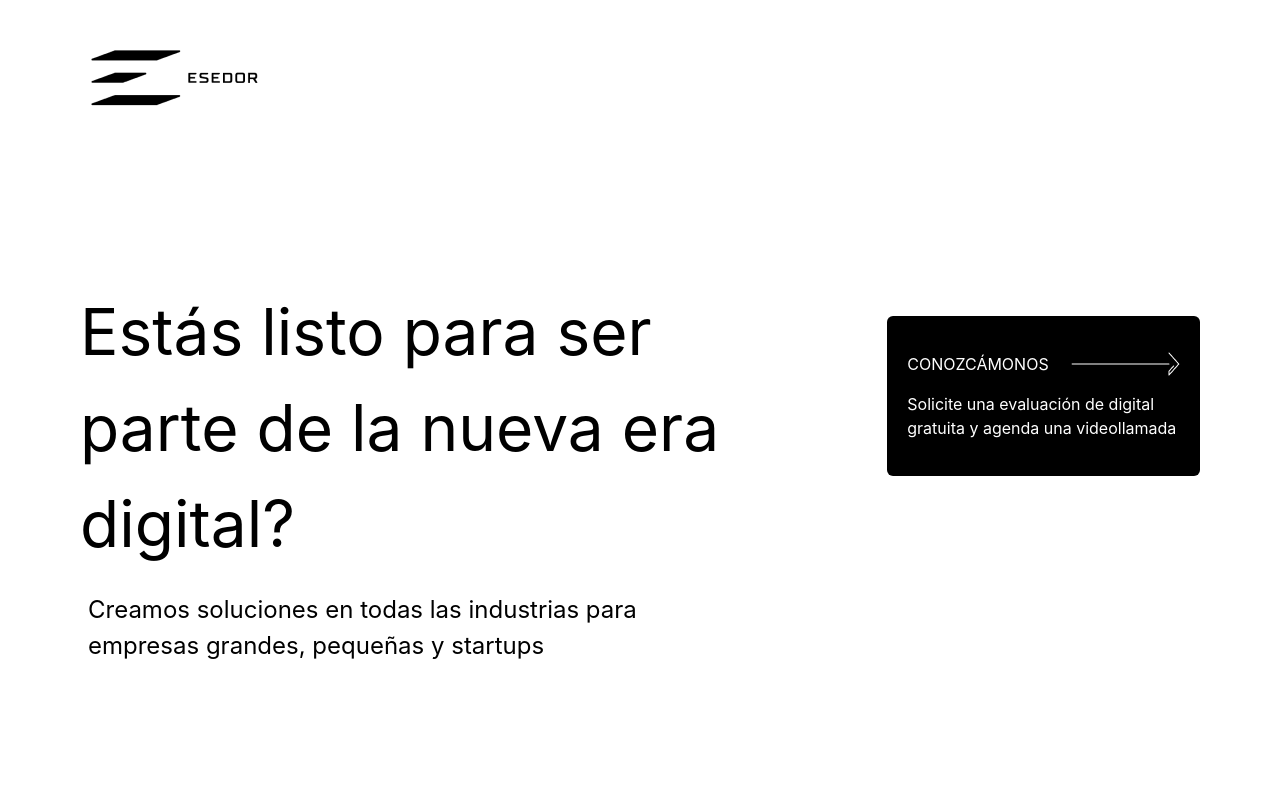
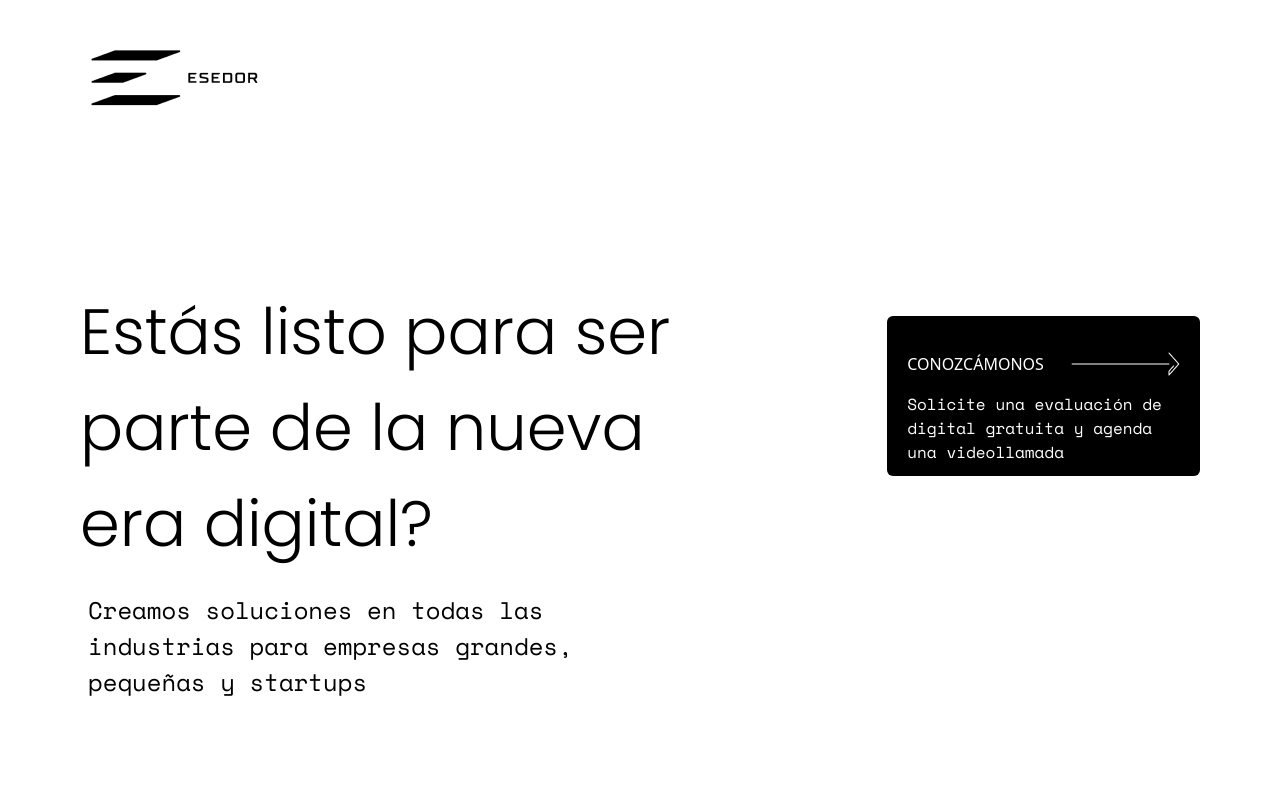
Before and after one commit to ZambranoBeicker/esedor_landingpage-web, a React (Create React App) app: page / in a window 1280 px wide. Shown: the top 800 px of the page. Built offline with nearby package versions, Linux system fonts and the light colour scheme.

Commit message:
Add sass file and change the font-families

```diff
--- a/public/index.html
+++ b/public/index.html
@@ -4,6 +4,8 @@
     <meta charset="utf-8" />
     <link rel="icon" href="%PUBLIC_URL%/favicon.ico" />
     <meta name="viewport" content="width=device-width, initial-scale=1" />
+    <link href="https://fonts.googleapis.com/css2?family=Space+Mono:ital,wght@0,400;0,700;1,400;1,700&display=swap" rel="stylesheet">
+    <link href="https://fonts.googleapis.com/css2?family=Poppins:wght@300&display=swap" rel="stylesheet">
     <meta name="theme-color" content="#000000" />
     <meta
       name="description"
--- a/src/index.css
+++ b/src/index.css
@@ -1,20 +1,24 @@
 body {
   margin: 0;
-  font-family: -apple-system, BlinkMacSystemFont, 'Segoe UI', 'Roboto', 'Oxygen',
-    'Ubuntu', 'Cantarell', 'Fira Sans', 'Droid Sans', 'Helvetica Neue',
-    sans-serif;
-  -webkit-font-smoothing: antialiased;
-  -moz-osx-font-smoothing: grayscale;
+}
+
+body p {
+  font-family: 'space mono';
+}
+
+body h1 {
+  font-family: 'Poppins';
 }
 
 code {
-  font-family: source-code-pro, Menlo, Monaco, Consolas, 'Courier New',
-    monospace;
+  font-family: source-code-pro, Menlo, Monaco, Consolas, 'Courier New', monospace;
 }
 
-.bg-blue{
+.bg-blue {
   background: #0094FF;
 }
-.text-gray{
+
+.text-gray {
   color: #6e6e6e;
 }
+/*# sourceMappingURL=index.css.map */
--- /dev/null
+++ b/src/index.scss
@@ -0,0 +1,24 @@
+body {
+  margin: 0;
+
+  p{
+    font-family: 'space mono'
+  }
+
+  h1{
+    font-family: 'Poppins'
+
+  }
+}
+
+code {
+  font-family: source-code-pro, Menlo, Monaco, Consolas, 'Courier New',
+    monospace;
+}
+
+.bg-blue{
+  background: #0094FF;
+}
+.text-gray{
+  color: #6e6e6e;
+}
```
Also changed, not shown: 1 other file (tests, documents, lock files or other folders).
